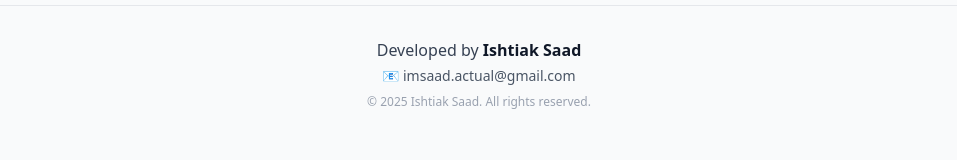
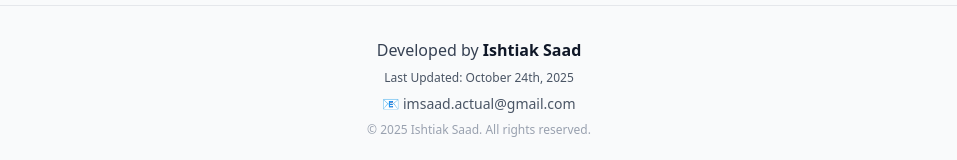
Before and after one commit to IshtiakSaad/iSaved, a React (Vite) app: page / in a window 1280 px wide. Shown: the part 294-454 px from the top of the page, without its empty margins (161-1118 px from the left). Built offline with nearby package versions, Linux system fonts and the light colour scheme; no server answers.

Commit message:
Footer Updated with update info

```diff
--- a/src/components/Footer.jsx
+++ b/src/components/Footer.jsx
@@ -7,7 +7,7 @@ const Footer = () => {
         Developed by{" "}
         <span className="font-semibold text-gray-900">Ishtiak Saad</span>
       </p>
-
+      <p className="text-gray-600 text-xs my-2">Last Updated: October 24th, 2025</p>
       <p className="text-gray-600 text-sm mt-1">
         📧{" "}
         <a
@@ -16,7 +16,6 @@ const Footer = () => {
         >
           imsaad.actual@gmail.com
         </a>
-
       </p>
 
       <p className="text-gray-400 text-xs mt-2">
```
